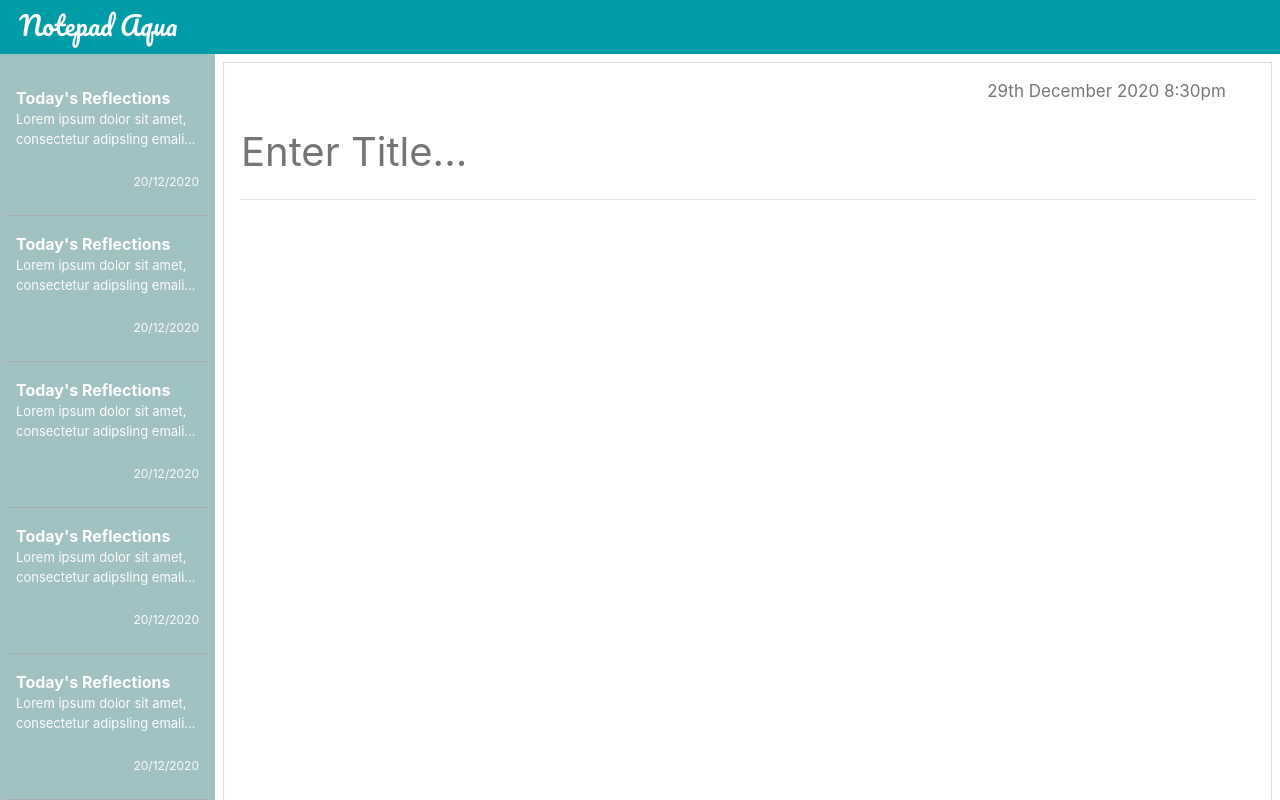
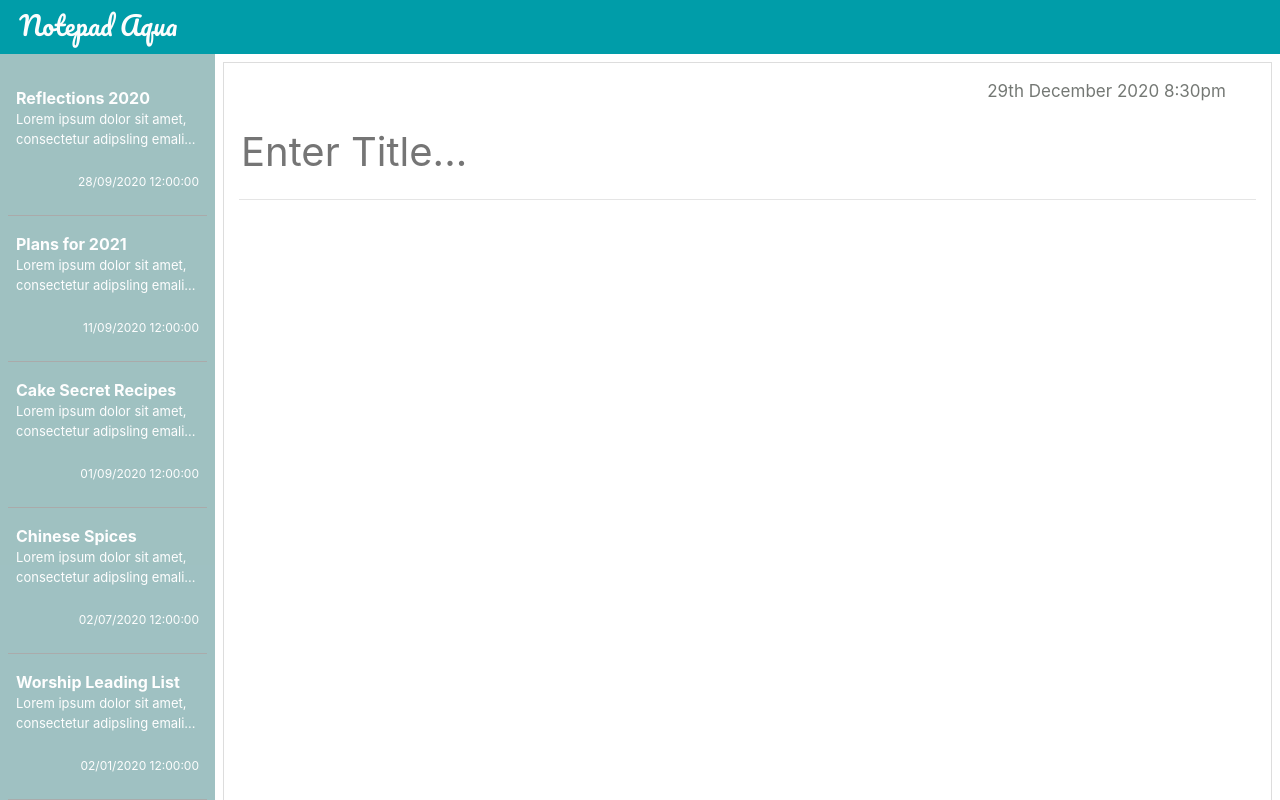
Before and after one commit to donnalmh/notepad, a React (Create React App) app: page / in a window 1280 px wide. Built offline with nearby package versions, Linux system fonts and the light colour scheme.

Commit message:
Logic: Pass props into Child Component

```diff
--- a/src/Containers/MidContainer.js
+++ b/src/Containers/MidContainer.js
@@ -4,12 +4,13 @@ import Row from 'react-bootstrap/Row'
 import Col from 'react-bootstrap/Col'
 import NotesExpanded from './NotesExpanded';
 import NoteListItem from './NoteListItem'
+import { data } from './data.js'
 
-let items = [0,0,0,0,0,0,0,0,0,0,0,0,0,0]
+let items = data;
 let itemList = items.map((item, index) =>
     (
         <span key={index}>
-            <NoteListItem></NoteListItem>
+            <NoteListItem title={item.title} summary={item.summary} date={item.date}></NoteListItem>
             <hr className="line-break  mt-3 mb-2" />
         </span>
     )
--- a/src/Containers/NoteListItem.js
+++ b/src/Containers/NoteListItem.js
@@ -1,12 +1,12 @@
 import './NoteListItem.css'
 
-function NoteListItem() {
+function NoteListItem({title, summary, date}) {
     return (
         <div className="p-2">
-            <div id="title">Today's Reflections</div>
+            <div id="title">{title}</div>
             <div id="summary">Lorem ipsum dolor sit amet, consectetur adipsling emali...</div>
             <br></br>
-            <div id="date">20/12/2020</div>
+            <div id="date">{date}</div>
          </div>
     );
 }
--- a/src/Containers/NotesExpanded.css
+++ b/src/Containers/NotesExpanded.css
@@ -20,6 +20,7 @@ input {
     border: none;
     font-size:40px!important;
     color: #7B8D93;
+    width:100%;
 }
 
 input:focus {
--- /dev/null
+++ b/src/Containers/data.js
@@ -0,0 +1,37 @@
+export const data = [
+    {
+        title: 'Reflections 2020',
+        summary: "Quam viverra orci sagittis eu volutpat. Cras tincidunt lobortis feugiat vivamus at augue. Nunc consequat interdum varius sit. Ut enim blandit volutpat maecenas volutpat blandit aliquam. Molestie a iaculis at erat pellentesque adipiscing commodo. Nunc sed blandit libero volutpat sed cras ornare arcu dui. Ullamcorper malesuada proin libero nunc consequat interdum varius sit. Sed elementum tempus egestas sed sed risus pretium. Eget lorem dolor sed viverra ipsum nunc aliquet bibendum. Nulla porttitor massa id neque aliquam vestibulum. Suspendisse interdum consectetur libero id faucibus nisl tincidunt eget nullam. Arcu bibendum at varius vel pharetra vel turpis nunc eget. Et netus et malesuada fames ac turpis egestas. Commodo ullamcorper a lacus vestibulum sed. Nec dui nunc mattis enim ut tellus elementum. Convallis aenean et tortor at risus viverra adipiscing at in. Purus faucibus ornare suspendisse sed. Adipiscing diam donec adipiscing tristique risus nec feugiat in fermentum. Bibendum arcu vitae elementum curabitur vitae nunc sed velit dignissim.",
+        date: "28/09/2020 12:00:00"
+    },
+    {
+        title: 'Plans for 2021',
+        summary: "Tristique senectus et netus et malesuada fames. Euismod nisi porta lorem mollis. Convallis posuere morbi leo urna molestie at. Viverra maecenas accumsan lacus vel. Vel quam elementum pulvinar etiam non quam lacus suspendisse faucibus. Amet justo donec enim diam vulputate ut pharetra sit. Gravida cum sociis natoque penatibus. Donec ac odio tempor orci. Nunc sed augue lacus viverra vitae congue eu consequat. Duis tristique sollicitudin nibh sit amet commodo nulla facilisi nullam. Et ultrices neque ornare aenean euismod. Commodo sed egestas egestas fringilla. Pretium aenean pharetra magna ac placerat vestibulum lectus mauris ultrices.",
+        date: "11/09/2020 12:00:00"
+    },
+    {
+        title: 'Cake Secret Recipes',
+        summary: "Quam viverra orci sagittis eu volutpat. Cras tincidunt lobortis feugiat vivamus at augue. Nunc consequat interdum varius sit. Ut enim blandit volutpat maecenas volutpat blandit aliquam. Molestie a iaculis at erat pellentesque adipiscing commodo. Nunc sed blandit libero volutpat sed cras ornare arcu dui. Ullamcorper malesuada proin libero nunc consequat interdum varius sit. Sed elementum tempus egestas sed sed risus pretium. Eget lorem dolor sed viverra ipsum nunc aliquet bibendum. Nulla porttitor massa id neque aliquam vestibulum. Suspendisse interdum consectetur libero id faucibus nisl tincidunt eget nullam. Arcu bibendum at varius vel pharetra vel turpis nunc eget. Et netus et malesuada fames ac turpis egestas. Commodo ullamcorper a lacus vestibulum sed. Nec dui nunc mattis enim ut tellus elementum. Convallis aenean et tortor at risus viverra adipiscing at in. Purus faucibus ornare suspendisse sed. Adipiscing diam donec adipiscing tristique risus nec feugiat in fermentum. Bibendum arcu vitae elementum curabitur vitae nunc sed velit dignissim.",
+        date: "01/09/2020 12:00:00"
+    },
+    {
+        title: 'Chinese Spices',
+        summary: "Quam viverra orci sagittis eu volutpat. Cras tincidunt lobortis feugiat vivamus at augue. Nunc consequat interdum varius sit. Ut enim blandit volutpat maecenas volutpat blandit aliquam. Molestie a iaculis at erat pellentesque adipiscing commodo. Nunc sed blandit libero volutpat sed cras ornare arcu dui. Ullamcorper malesuada proin libero nunc consequat interdum varius sit. Sed elementum tempus egestas sed sed risus pretium. Eget lorem dolor sed viverra ipsum nunc aliquet bibendum. Nulla porttitor massa id neque aliquam vestibulum. Suspendisse interdum consectetur libero id faucibus nisl tincidunt eget nullam. Arcu bibendum at varius vel pharetra vel turpis nunc eget. Et netus et malesuada fames ac turpis egestas. Commodo ullamcorper a lacus vestibulum sed. Nec dui nunc mattis enim ut tellus elementum. Convallis aenean et tortor at risus viverra adipiscing at in. Purus faucibus ornare suspendisse sed. Adipiscing diam donec adipiscing tristique risus nec feugiat in fermentum. Bibendum arcu vitae elementum curabitur vitae nunc sed velit dignissim.",
+        date: "02/07/2020 12:00:00"
+    },
+    {
+        title: 'Worship Leading List',
+        summary: "Quam viverra orci sagittis eu volutpat. Cras tincidunt lobortis feugiat vivamus at augue. Nunc consequat interdum varius sit. Ut enim blandit volutpat maecenas volutpat blandit aliquam. Molestie a iaculis at erat pellentesque adipiscing commodo. Nunc sed blandit libero volutpat sed cras ornare arcu dui. Ullamcorper malesuada proin libero nunc consequat interdum varius sit. Sed elementum tempus egestas sed sed risus pretium. Eget lorem dolor sed viverra ipsum nunc aliquet bibendum. Nulla porttitor massa id neque aliquam vestibulum. Suspendisse interdum consectetur libero id faucibus nisl tincidunt eget nullam. Arcu bibendum at varius vel pharetra vel turpis nunc eget. Et netus et malesuada fames ac turpis egestas. Commodo ullamcorper a lacus vestibulum sed. Nec dui nunc mattis enim ut tellus elementum. Convallis aenean et tortor at risus viverra adipiscing at in. Purus faucibus ornare suspendisse sed. Adipiscing diam donec adipiscing tristique risus nec feugiat in fermentum. Bibendum arcu vitae elementum curabitur vitae nunc sed velit dignissim.",
+        date: "02/01/2020 12:00:00"
+    },
+    {
+        title: 'Crazy YouTubers of 2021',
+        summary: "Quam viverra orci sagittis eu volutpat. Cras tincidunt lobortis feugiat vivamus at augue. Nunc consequat interdum varius sit. Ut enim blandit volutpat maecenas volutpat blandit aliquam. Molestie a iaculis at erat pellentesque adipiscing commodo. Nunc sed blandit libero volutpat sed cras ornare arcu dui. Ullamcorper malesuada proin libero nunc consequat interdum varius sit. Sed elementum tempus egestas sed sed risus pretium. Eget lorem dolor sed viverra ipsum nunc aliquet bibendum. Nulla porttitor massa id neque aliquam vestibulum. Suspendisse interdum consectetur libero id faucibus nisl tincidunt eget nullam. Arcu bibendum at varius vel pharetra vel turpis nunc eget. Et netus et malesuada fames ac turpis egestas. Commodo ullamcorper a lacus vestibulum sed. Nec dui nunc mattis enim ut tellus elementum. Convallis aenean et tortor at risus viverra adipiscing at in. Purus faucibus ornare suspendisse sed. Adipiscing diam donec adipiscing tristique risus nec feugiat in fermentum. Bibendum arcu vitae elementum curabitur vitae nunc sed velit dignissim.",
+        date: "01/01/2020 12:00:00"
+    },
+    {
+        title: 'To-do List Pending',
+        summary: "Quam viverra orci sagittis eu volutpat. Cras tincidunt lobortis feugiat vivamus at augue. Nunc consequat interdum varius sit. Ut enim blandit volutpat maecenas volutpat blandit aliquam. Molestie a iaculis at erat pellentesque adipiscing commodo. Nunc sed blandit libero volutpat sed cras ornare arcu dui. Ullamcorper malesuada proin libero nunc consequat interdum varius sit. Sed elementum tempus egestas sed sed risus pretium. Eget lorem dolor sed viverra ipsum nunc aliquet bibendum. Nulla porttitor massa id neque aliquam vestibulum. Suspendisse interdum consectetur libero id faucibus nisl tincidunt eget nullam. Arcu bibendum at varius vel pharetra vel turpis nunc eget. Et netus et malesuada fames ac turpis egestas. Commodo ullamcorper a lacus vestibulum sed. Nec dui nunc mattis enim ut tellus elementum. Convallis aenean et tortor at risus viverra adipiscing at in. Purus faucibus ornare suspendisse sed. Adipiscing diam donec adipiscing tristique risus nec feugiat in fermentum. Bibendum arcu vitae elementum curabitur vitae nunc sed velit dignissim.",
+        date: "28/09/2020 12:00:00"
+    }
+]
```
Also changed, not shown: 1 other file (tests, documents, lock files or other folders).
